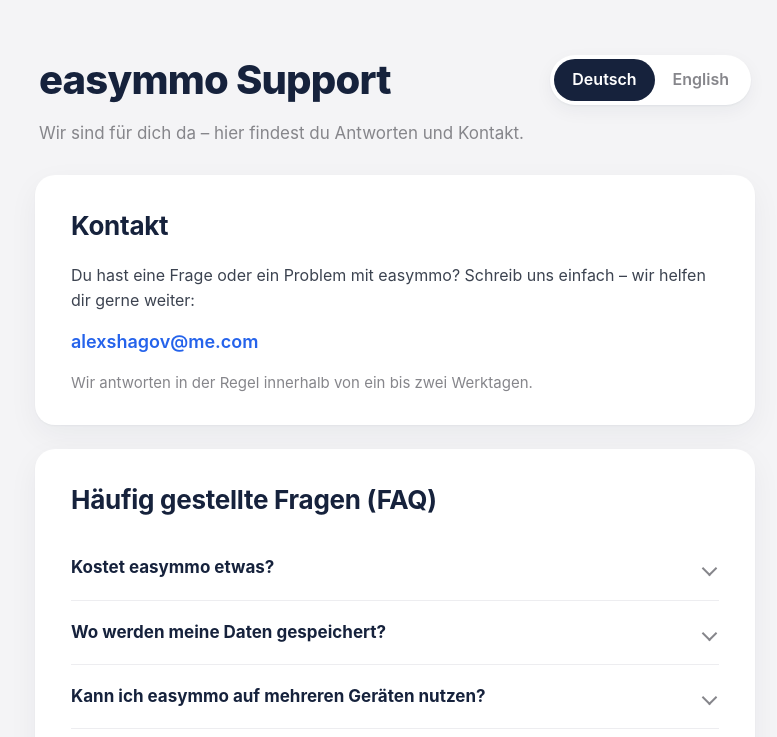
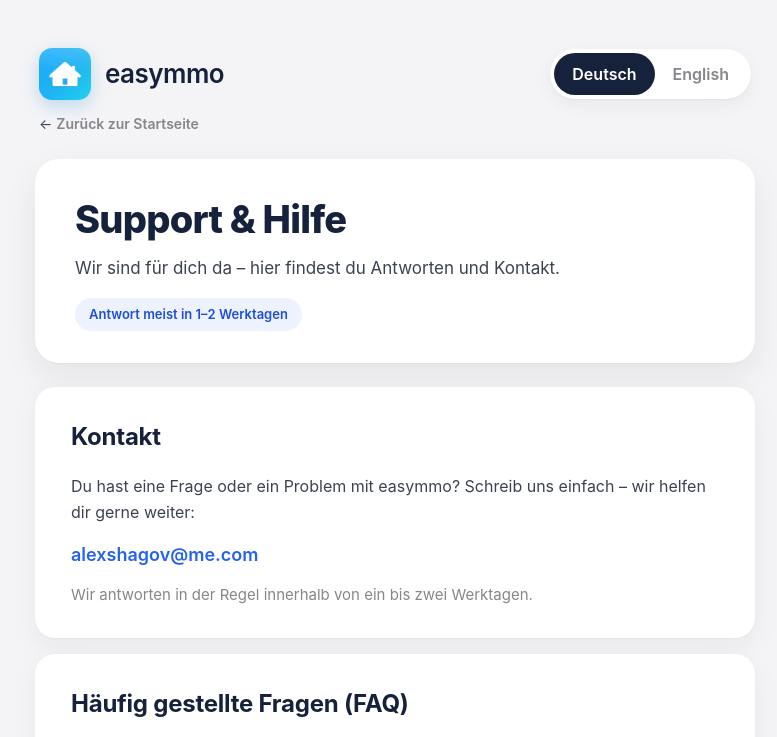
Before and after one commit to Alex-Shaggy/easymmo, a plain HTML site: page support.html in a window 1280 px wide. Shown: the top 737 px of the page, without its empty margins (245-1022 px from the left). Drawn offline with Linux system fonts and the light colour scheme.

Commit message:
Update support.html

```diff
--- a/support.html
+++ b/support.html
@@ -2,7 +2,7 @@
 <html lang="de">
 <head>
     <meta charset="utf-8">
-    <title>easymmo &ndash; Support &amp; Hilfe</title>
+    <title>Support &amp; Hilfe &ndash; easymmo</title>
     <meta name="viewport" content="width=device-width, initial-scale=1">
     <meta name="description" content="Support und h&auml;ufige Fragen zur easymmo App. Support and FAQ for the easymmo app.">
     <style>
@@ -11,42 +11,45 @@
             --text:   #3c4350;
             --muted:  #86868b;
             --link:   #2563eb;
+            --accent: #1d4ed8;
             --bg:     #f4f4f6;
             --card:   #ffffff;
             --line:   #ededf0;
+            --soft:   #eef2ff;
         }
         * { box-sizing: border-box; }
-        html { -webkit-text-size-adjust: 100%; }
+        html { -webkit-text-size-adjust: 100%; scroll-behavior: smooth; }
         body {
             font-family: -apple-system, BlinkMacSystemFont, "Segoe UI", Roboto, system-ui, sans-serif;
             background: var(--bg);
             color: var(--text);
-            line-height: 1.6;
+            line-height: 1.65;
             margin: 0;
             padding: 44px 20px 40px;
             -webkit-font-smoothing: antialiased;
         }
         .wrap { max-width: 720px; margin: 0 auto; }
 
+        /* Language switch */
+        .lang-radio { position: absolute; opacity: 0; pointer-events: none; }
         .top {
             display: flex;
             flex-wrap: wrap;
             align-items: center;
             justify-content: space-between;
             gap: 16px;
-            margin: 4px 4px 8px;
+            margin: 4px 4px 12px;
         }
-        h1 {
-            color: var(--ink);
-            font-size: 40px;
-            font-weight: 800;
-            letter-spacing: -0.02em;
-            margin: 0;
+        .brand { display: flex; align-items: center; gap: 14px; }
+        .logo {
+            width: 52px; height: 52px;
+            border-radius: 13px;
+            display: block;
+            object-fit: cover;
+            box-shadow: 0 6px 18px rgba(45,143,217,.28);
         }
-        .subtitle { color: var(--muted); margin: 6px 4px 28px; font-size: 17px; }
-
-        /* Language switch — pure CSS via radio + :checked */
-        .lang-radio { position: absolute; opacity: 0; pointer-events: none; }
+        .brand-name { color: var(--ink); font-size: 26px; font-weight: 800; letter-spacing: -0.02em; }
+        .brand-name a { color: var(--ink); text-decoration: none; }
         .lang {
             display: inline-flex;
             background: var(--card);
@@ -70,22 +73,58 @@
             background: var(--ink);
             color: #fff;
         }
-
-        /* Show DE by default, EN when its radio is checked */
         .en { display: none; }
         #lang-en:checked ~ .wrap .de { display: none; }
         #lang-en:checked ~ .wrap .en { display: block; }
 
+        /* Back-link bar */
+        .back { margin: 0 4px 24px; font-size: 14px; }
+        .back a { color: var(--muted); font-weight: 600; }
+        .back a:hover { color: var(--link); }
+
+        /* Header card */
+        .doc-head {
+            background: var(--card);
+            border-radius: 24px;
+            padding: 38px 40px 32px;
+            margin-bottom: 24px;
+            box-shadow: 0 1px 2px rgba(22,34,60,.04), 0 14px 36px rgba(22,34,60,.07);
+        }
+        .doc-head h1 {
+            color: var(--ink);
+            font-size: 38px;
+            font-weight: 800;
+            letter-spacing: -0.02em;
+            margin: 0 0 12px;
+            line-height: 1.18;
+        }
+        .doc-head .subtitle {
+            color: var(--text);
+            font-size: 17px;
+            margin: 0 0 16px;
+            max-width: 60ch;
+        }
+        .stamp {
+            display: inline-block;
+            background: var(--soft);
+            color: var(--accent);
+            padding: 6px 14px;
+            border-radius: 999px;
+            font-size: 13px;
+            font-weight: 600;
+        }
+
+        /* Cards */
         .card {
             background: var(--card);
             border-radius: 20px;
             padding: 30px 36px;
-            margin-bottom: 24px;
+            margin-bottom: 16px;
             box-shadow: 0 1px 2px rgba(22,34,60,.04), 0 10px 30px rgba(22,34,60,.05);
         }
         .card h2 {
             color: var(--ink);
-            font-size: 26px;
+            font-size: 24px;
             font-weight: 700;
             letter-spacing: -0.01em;
             margin: 0 0 16px;
@@ -97,6 +136,7 @@
         .email { font-size: 18px; }
         .note { font-size: 15px; color: var(--muted); }
 
+        /* FAQ accordion */
         details.faq-item { border-bottom: 1px solid var(--line); }
         details.faq-item:last-child { border-bottom: 0; }
         details.faq-item > summary {
@@ -127,21 +167,30 @@
         details.faq-item > summary:focus-visible { outline: 2px solid var(--link); outline-offset: 4px; border-radius: 6px; }
         .faq-a { padding: 0 0 18px; max-width: 60ch; }
 
-        .footer { color: var(--muted); font-size: 14px; padding: 8px 4px 0; }
+        /* Footer */
         .footer-card {
             background: var(--card);
             border-radius: 20px;
             padding: 24px 36px;
-margin-top: 8px;
+            margin-top: 24px;
             box-shadow: 0 1px 2px rgba(22,34,60,.04), 0 10px 30px rgba(22,34,60,.05);
         }
-.footer-links { display: flex; flex-wrap: wrap; gap: 8px 22px; margin: 0 0 12px; padding: 0; list-style: none; }
+        .footer-links {
+            display: flex;
+            flex-wrap: wrap;
+            gap: 8px 22px;
+            margin: 0 0 12px;
+            padding: 0;
+            list-style: none;
+        }
         .footer-meta { color: var(--muted); font-size: 14px; margin: 0; }
 
-
-        @media (max-width: 520px) {
-            h1 { font-size: 32px; }
+        @media (max-width: 620px) {
+            .doc-head { padding: 28px 22px; }
+            .doc-head h1 { font-size: 30px; }
             .card { padding: 24px 22px; }
+            .brand-name { font-size: 22px; }
+            .logo { width: 44px; height: 44px; border-radius: 11px; }
         }
     </style>
 </head>
@@ -150,34 +199,38 @@
     <input class="lang-radio" type="radio" name="lang" id="lang-en">
 
     <div class="wrap">
-        <header>
-            <div class="top">
-                <h1>easymmo Support</h1>
+        <header class="top">
+            <div class="brand">
+                <a href="index.html" aria-label="Zur Startseite">
+                    <img class="logo" src="icon.png" alt="easymmo App-Icon" width="52" height="52">
+                </a>
+                <div class="brand-name"><a href="index.html">easymmo</a></div>
+            </div>
             <div class="lang" role="group" aria-label="Sprache / Language">
                 <label for="lang-de">Deutsch</label>
                 <label for="lang-en">English</label>
             </div>
-            </div>
-            <p class="subtitle de">Wir sind f&uuml;r dich da &ndash; hier findest du Antworten und Kontakt.</p>
-            <p class="subtitle en">We&rsquo;re here to help &ndash; find answers and get in touch below.</p>
         </header>
 
-        <!-- ============ KONTAKT / CONTACT ============ -->
-        <section class="card de">
+        <p class="back de">&larr; <a href="index.html">Zur&uuml;ck zur Startseite</a></p>
+        <p class="back en">&larr; <a href="index.html">Back to home</a></p>
+
+        <!-- ============ DE: SUPPORT ============ -->
+        <div class="de">
+            <section class="doc-head">
+                <h1>Support &amp; Hilfe</h1>
+                <p class="subtitle">Wir sind f&uuml;r dich da &ndash; hier findest du Antworten und Kontakt.</p>
+                <span class="stamp">Antwort meist in 1&ndash;2 Werktagen</span>
+            </section>
+
+            <section class="card">
                 <h2>Kontakt</h2>
                 <p>Du hast eine Frage oder ein Problem mit easymmo? Schreib uns einfach &ndash; wir helfen dir gerne weiter:</p>
                 <p class="email"><a href="mailto:alexshagov@me.com">alexshagov@me.com</a></p>
                 <p class="note">Wir antworten in der Regel innerhalb von ein bis zwei Werktagen.</p>
             </section>
-        <section class="card en">
-            <h2>Contact</h2>
-            <p>Have a question or a problem with easymmo? Just drop us a line &ndash; we&rsquo;re happy to help:</p>
-            <p class="email"><a href="mailto:alexshagov@me.com">alexshagov@me.com</a></p>
-            <p class="note">We usually reply within one to two business days.</p>
-        </section>
 
-        <!-- ============ FAQ DE ============ -->
-        <section class="card de">
+            <section class="card">
                 <h2>H&auml;ufig gestellte Fragen (FAQ)</h2>
 
                 <details class="faq-item">
@@ -231,8 +284,39 @@
                 </details>
             </section>
 
-        <!-- ============ FAQ EN ============ -->
-        <section class="card en">
+            <section class="card">
+                <h2>Datenschutz</h2>
+                <p>easymmo funktioniert offline &ndash; deine Daten bleiben auf deinem Ger&auml;t. Die vollst&auml;ndige Datenschutzerkl&auml;rung findest du jederzeit in der App unter <strong>Profil&nbsp;&rsaquo;&nbsp;Datenschutz&nbsp;&amp;&nbsp;Rechtliches</strong> oder hier: <a href="datenschutz.html">Datenschutzerkl&auml;rung &ouml;ffnen</a>.</p>
+            </section>
+
+            <footer class="footer-card">
+                <ul class="footer-links">
+                    <li><a href="index.html">Startseite</a></li>
+                    <li><a href="datenschutz.html">Datenschutz</a></li>
+                    <li><a href="agb.html">AGB</a></li>
+                    <li><a href="impressum.html">Impressum</a></li>
+                    <li><a href="mailto:alexshagov@me.com">alexshagov@me.com</a></li>
+                </ul>
+                <p class="footer-meta">&copy; 2026 Alexander Shagov &middot; easymmo. Alle Rechte vorbehalten.</p>
+            </footer>
+        </div>
+
+        <!-- ============ EN: SUPPORT ============ -->
+        <div class="en">
+            <section class="doc-head">
+                <h1>Support &amp; Help</h1>
+                <p class="subtitle">We&rsquo;re here to help &ndash; find answers and get in touch below.</p>
+                <span class="stamp">Replies usually within 1&ndash;2 business days</span>
+            </section>
+
+            <section class="card">
+                <h2>Contact</h2>
+                <p>Have a question or a problem with easymmo? Just drop us a line &ndash; we&rsquo;re happy to help:</p>
+                <p class="email"><a href="mailto:alexshagov@me.com">alexshagov@me.com</a></p>
+                <p class="note">We usually reply within one to two business days.</p>
+            </section>
+
+            <section class="card">
                 <h2>Frequently Asked Questions (FAQ)</h2>
 
                 <details class="faq-item">
@@ -286,29 +370,14 @@
                 </details>
             </section>
 
-        <!-- ============ DATENSCHUTZ / PRIVACY ============ -->
-        <section class="card de">
-            <h2>Datenschutz</h2>
-            <p>easymmo funktioniert offline &ndash; deine Daten bleiben auf deinem Ger&auml;t. Die vollst&auml;ndige Datenschutzerkl&auml;rung findest du jederzeit in der App unter <strong>Profil&nbsp;&rsaquo;&nbsp;Datenschutz&nbsp;&amp;&nbsp;Rechtliches</strong>.</p>
-        </section>
-        <section class="card en">
+            <section class="card">
                 <h2>Privacy</h2>
-            <p>easymmo works offline &ndash; your data stays on your device. You can find the full privacy policy any time in the app under <strong>Profil&nbsp;&rsaquo;&nbsp;Datenschutz&nbsp;&amp;&nbsp;Rechtliches</strong> (Privacy &amp; Legal).</p>
+                <p>easymmo works offline &ndash; your data stays on your device. You can find the full privacy policy any time in the app under <strong>Profil&nbsp;&rsaquo;&nbsp;Datenschutz&nbsp;&amp;&nbsp;Rechtliches</strong> (Privacy &amp; Legal) or here: <a href="datenschutz.html">open privacy notice</a>.</p>
             </section>
 
-        <footer class="footer-card de">
+            <footer class="footer-card">
                 <ul class="footer-links">
-<li><a href="support.html">Support &amp; FAQ</a></li>
-<li><a href="datenschutz.html">Datenschutz</a></li>
-<li><a href="agb.html">AGB</a></li>
-<li><a href="impressum.html">Impressum</a></li>
-<li><a href="mailto:alexshagov@me.com">alexshagov@me.com</a></li>
-</ul>
-<p class="footer-meta">&copy; 2026 Alexander Shagov &middot; easymmo. Alle Rechte vorbehalten.</p>
-</footer>
-<footer class="footer-card en">
-<ul class="footer-links">
-<li><a href="support.html">Support &amp; FAQ</a></li>
+                    <li><a href="index.html">Home</a></li>
                     <li><a href="datenschutz.html">Privacy</a></li>
                     <li><a href="agb.html">Terms</a></li>
                     <li><a href="impressum.html">Imprint</a></li>
@@ -317,5 +386,6 @@
                 <p class="footer-meta">&copy; 2026 Alexander Shagov &middot; easymmo. All rights reserved.</p>
             </footer>
         </div>
+    </div>
 </body>
 </html>
```
Lines whose indentation alone changed are shown as unchanged.
